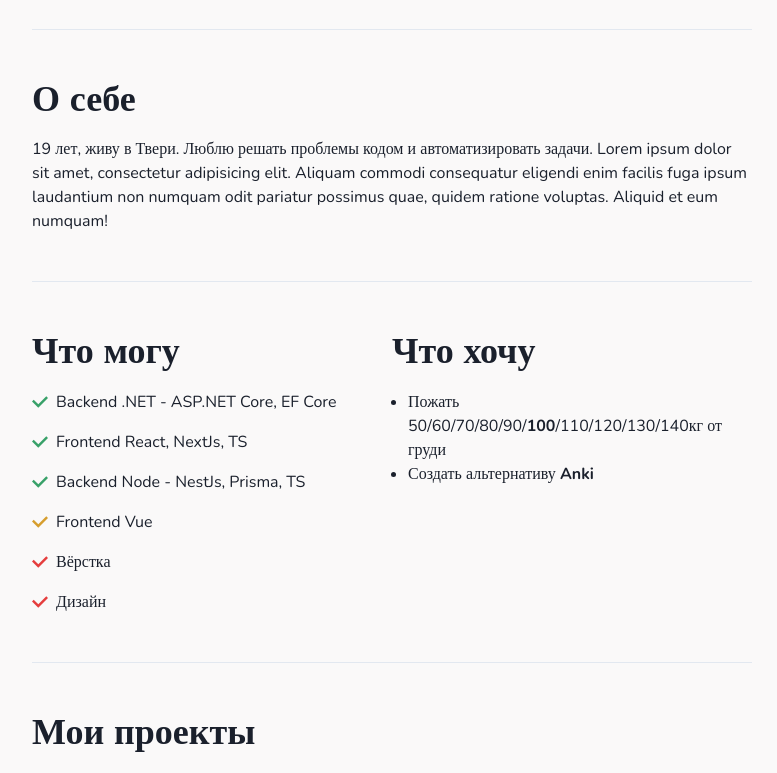
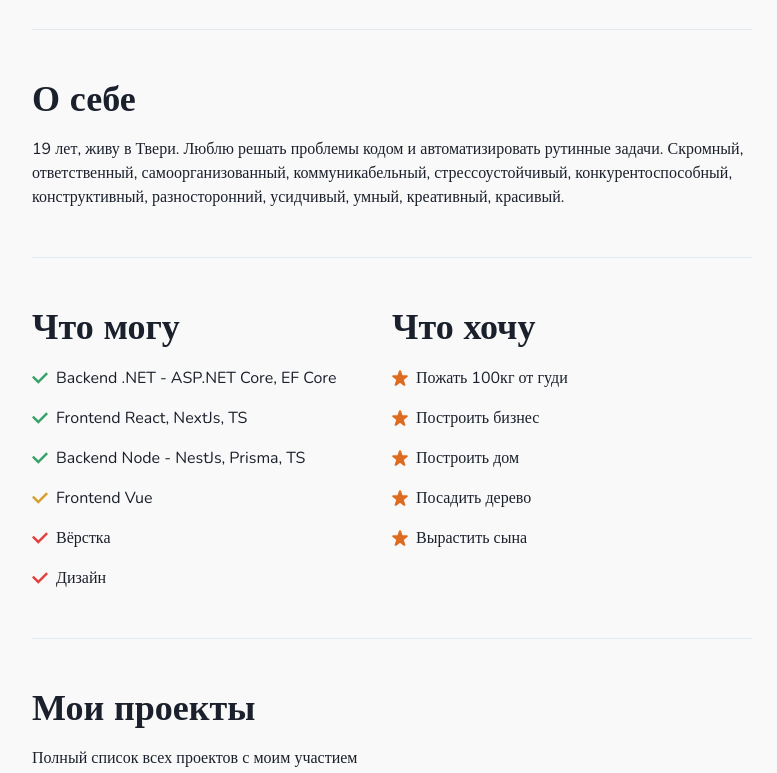
Before and after one commit to mindtnv/gbms, a Next.js app: page / in a window 1280 px wide. Shown: the part 480-1253 px from the top of the page, without its empty margins (248-1025 px from the left). Built offline with nearby package versions, Linux system fonts and the light colour scheme.

Commit message:
Update Tasks component

```diff
--- a/components/AppFooter.tsx
+++ b/components/AppFooter.tsx
@@ -15,7 +15,7 @@ const AppFooter = () => {
     >
       <Container maxW="container.lg">
         <Text align="center">
-          Builded by <strong>gbms</strong> with <strong>Next</strong>/
+          🛠 Builded by <strong>gbms</strong> with <strong>Next</strong>/
           <strong>Chakra UI</strong>
         </Text>
       </Container>
--- a/components/Tasks.tsx
+++ b/components/Tasks.tsx
@@ -1,19 +1,36 @@
-import { Box, Heading, UnorderedList, ListItem } from "@chakra-ui/react";
+import {
+  Box,
+  Center,
+  Heading,
+  List,
+  ListIcon,
+  ListItem,
+} from "@chakra-ui/react";
+import { StarIcon } from "@chakra-ui/icons";
 
 const Tasks = () => {
+  const tasks = [
+    "Пожать 100кг от гуди",
+    "Построить бизнес",
+    "Построить дом",
+    "Посадить дерево",
+    "Вырастить сына",
+  ];
   return (
     <>
       <Box mb={4}>
         <Heading as="h3">Что хочу</Heading>
       </Box>
-      <UnorderedList>
-        <ListItem>
-          Пожать 50/60/70/80/90/<strong>100</strong>/110/120/130/140кг от груди
-        </ListItem>
-        <ListItem>
-          Создать альтернативу <strong>Anki</strong>
-        </ListItem>
-      </UnorderedList>
+      <List spacing={4}>
+        {tasks.map((task) => (
+          <ListItem key={task}>
+            <Center justifyContent="start">
+              <ListIcon as={StarIcon} color="orange.500" />
+              {task}
+            </Center>
+          </ListItem>
+        ))}
+      </List>
     </>
   );
 };
--- a/package.json
+++ b/package.json
@@ -26,6 +26,7 @@
     "@types/react-dom": "18.0.2",
     "eslint": "8.14.0",
     "eslint-config-next": "12.1.5",
-    "typescript": "4.6.3"
+    "typescript": "4.6.3",
+    "prettier": "^2.6.2"
   }
 }
--- a/pages/index.tsx
+++ b/pages/index.tsx
@@ -63,14 +63,14 @@ const Home: NextPage = () => {
           </Heading>
           <Text>
             19 лет, живу в Твери. Люблю решать проблемы кодом и автоматизировать
-            задачи. Lorem ipsum dolor sit amet, consectetur adipisicing elit.
-            Aliquam commodi consequatur eligendi enim facilis fuga ipsum
-            laudantium non numquam odit pariatur possimus quae, quidem ratione
-            voluptas. Aliquid et eum numquam!
+            рутинные задачи. Скромный, ответственный, самоорганизованный,
+            коммуникабельный, стрессоустойчивый, конкурентоспособный,
+            конструктивный, разносторонний, усидчивый, умный, креативный,
+            красивый.
           </Text>
         </AppBlock>
 
-        <Flex direction={["column", "row"]}>
+        <Flex direction={["column", "row"]} justify="space-between" w="100%">
           <AppBlock delay={0.2}>
             <Perks />
           </AppBlock>
@@ -99,6 +99,7 @@ const Home: NextPage = () => {
             <Heading as="h3" mb={4}>
               Ссылки
             </Heading>
+            <Text>Как со мной связаться. Где меня найти.</Text>
           </Box>
           <Link href="/links" passHref>
             <Button as="a">Полный список</Button>
```
Also changed, not shown: 2 other files (tests, documents, lock files or other folders).
